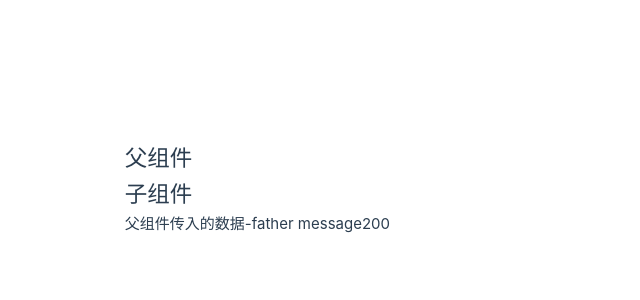
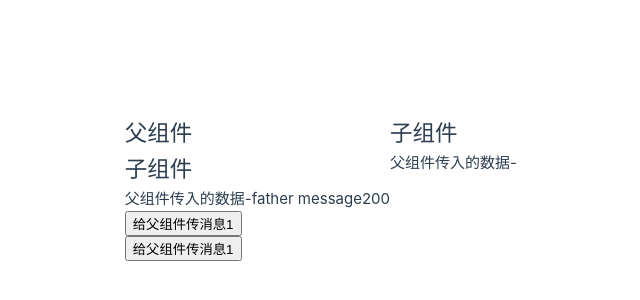
Before and after one commit to hlw422/v3-project, a Vue app: page / in a window 1280 px wide. Shown: the part 212-512 px from the top of the page, without its empty margins (250-890 px from the left). Built offline with nearby package versions, Linux system fonts and the light colour scheme.

Commit message:
增加子组件给父组件传递消息

```diff
--- a/src/FatherCom.vue
+++ b/src/FatherCom.vue
@@ -2,15 +2,26 @@
 import { ref } from "vue";
 import sonCom from "./sonCom.vue";
 
+//获取子组件数据
+const getMessage=(msg)=>{
+  console.log(msg)
+}
 const count = ref(100);
 
 setTimeout(() => {
     count.value=200
 }, 3000);
+
+
+
 </script>
 <template>
   <div class="father">
     <h2>父组件</h2>
     <sonCom :count="count" message="father message" />
   </div>
+  <sonCom @get-message="getMessage"/>
+  <div>
+
+  </div>
 </template>
--- a/src/sonCom.vue
+++ b/src/sonCom.vue
@@ -5,6 +5,12 @@ const props=defineProps({
     count:Number
 })
 console.log(props)
+
+
+const emit=defineEmits(['get-message'])
+const sendMsg=()=>{
+    emit('get-message','this is son msg')
+}
 </script>
 <template>
     <div class="son">
@@ -13,4 +19,7 @@ console.log(props)
             父组件传入的数据-{{message}}{{ count }}
         </div>
     </div>
+    <div>
+        <button @click="sendMsg">给父组件传消息1</button>
+    </div>
 </template>
```
